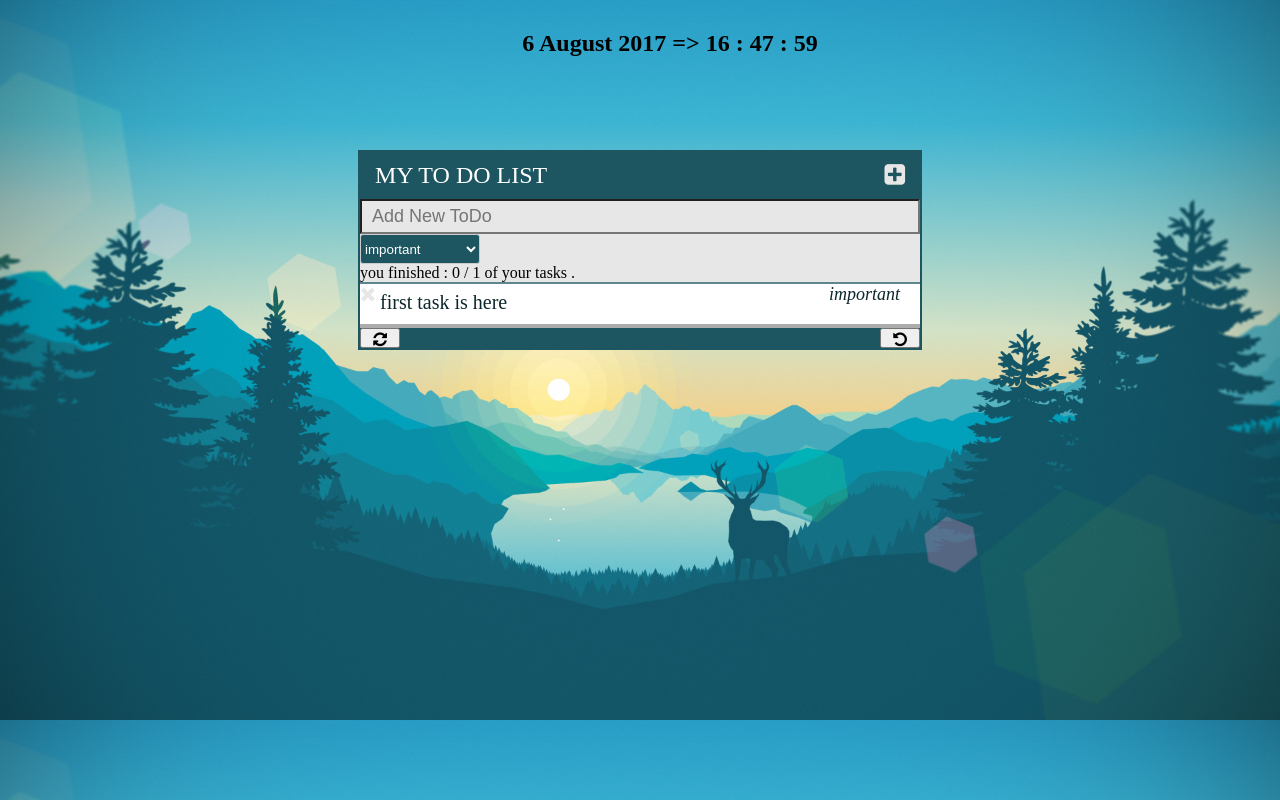
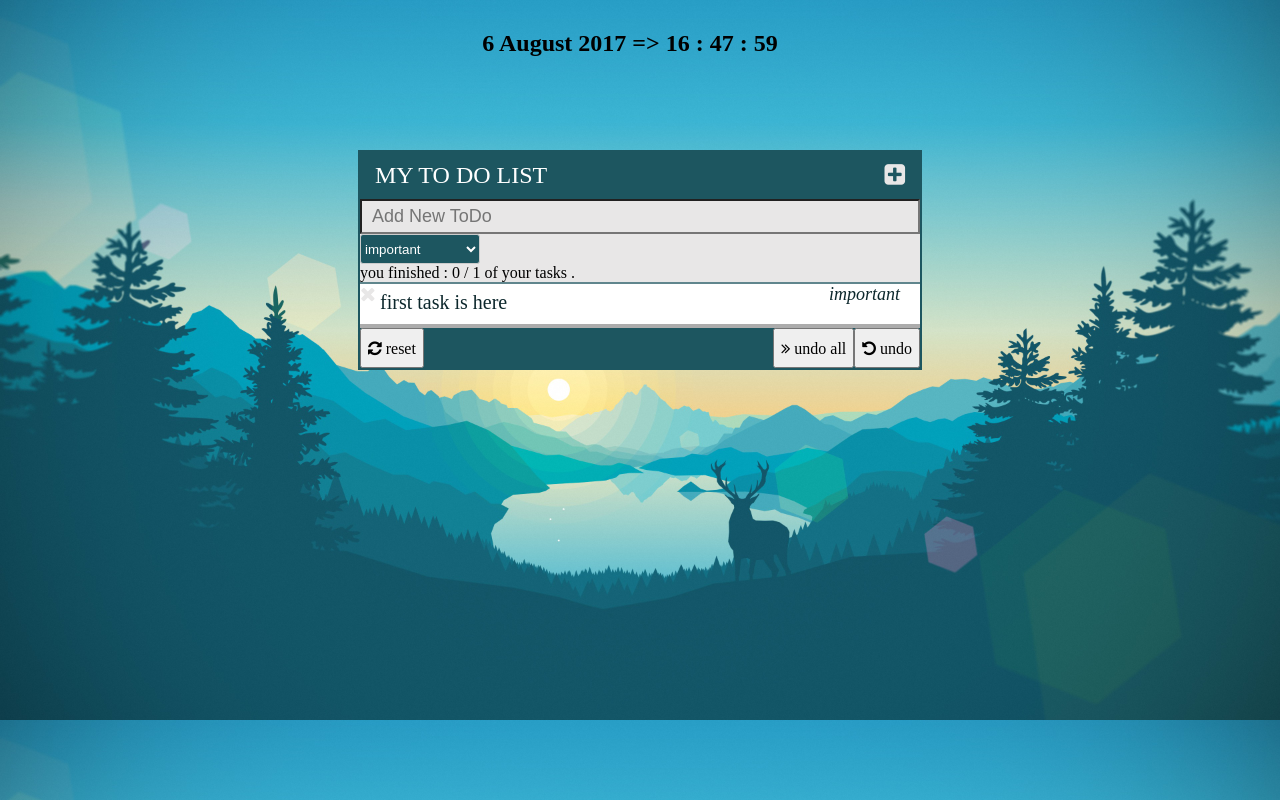
Before and after one commit to AsharDweedar/TODOlist, a plain HTML site: page index.html in a window 1280 px wide. Drawn offline with nearby package versions, Linux system fonts and the light colour scheme.

Commit message:
add undo all and re-style footer

```diff
--- a/index.css
+++ b/index.css
@@ -1,7 +1,7 @@
 * {
     margin: 0;
     padding 0;
-
+    vertical-align: middle;
 }
 
 
@@ -68,10 +68,6 @@ li:nth-child(even) {
     background: #e8e7e7;
 }
 
-* {
-    vertical-align: middle;
-}
-
 input {
   font-size: 18px;
   background-color: #e8e7e7;
@@ -110,8 +106,11 @@ span {
 li:hover span{
     width: 40px;
 }
-
-
+/*
+i::after{
+    vertical-align: center;
+}
+ */
 .fa-thumbs-o-up {
 
     background: #1d5660;
@@ -133,14 +132,19 @@ li:hover i.fa-thumbs-o-up {
 
 #undo {
     float: right;
-    height: 20px;
-    width: 40px;
+    height: 40px;
+    /* width: 40px; */
 }
 
 .fa-refresh {
     float: left;
-    height: 20px;
-    width: 40px;
+    height: 40px;
+    /* width: 40px; */
+}
+.fa-angle-double-right {
+    float: right;
+    height: 40px;
+   /*  width: 40px; */
 }
 
 .imp {
@@ -158,7 +162,7 @@ li:hover i.fa-thumbs-o-up {
 footer {
     border-top: 4px solid #acacac;
     background: #1d5660;
-    height: 20px;
+    height: 40px;
 }
 
 
@@ -171,13 +175,11 @@ i{
 #date {
     width: 50%;
     padding: 10px;
-
     text-align: center;
     text-decoration: none;
     font-weight: bold;
     font-size: 24px;
-
     position: fixed;
     top:20px;
-    left:340px;
+    left : 300px ;
 }
--- a/index.html
+++ b/index.html
@@ -38,11 +38,12 @@
 
 		<footer>
 
-			<button type='reset' class='fa fa-refresh'> </button>
-			<button id='undo' class="fa fa-undo" > </button>
+			<button type='reset' class='fa fa-refresh'>	reset</button>
+			<button id='undo' class="fa fa-undo" > undo</button>
+	        <button id='undo-all' class="fa fa-angle-double-right"> undo all</button>
 
 		</footer>
-
+         <!--aria-hidden="true"-->
 	</div>
 
 
--- a/index.js
+++ b/index.js
@@ -87,8 +87,8 @@ $('button[type="reset"]').on('click',function(ev){
 })
 
 
-// undo delete function
-$('#undo').on('click',function(){
+
+function restore (){
 	if(deleted.length !== 0 ){
 		console.log('undo delete : ', deleted[deleted.length-1].value.split('-').join(' ') ,deleted[deleted.length-1].importance )
 		appending(deleted[deleted.length-1].value.split('-').join(' ') ,deleted[deleted.length-1].importance );
@@ -96,5 +96,20 @@ $('#undo').on('click',function(){
 	} else {
 		alert("nothing to undo");
 	}
+}
+
+// undo delete function
+$('#undo').on('click',function(ev){
+	restore();
+	ev.stopPropagation();
+})
+
+$('#undo-all').on('click',function(ev){
+	console.log('restoring :' , deleted.length , ' items');
+	while (deleted.length > 0){
+		restore();
+	}
+	updateAvg();
+	ev.stopPropagation();
 
 })
```
